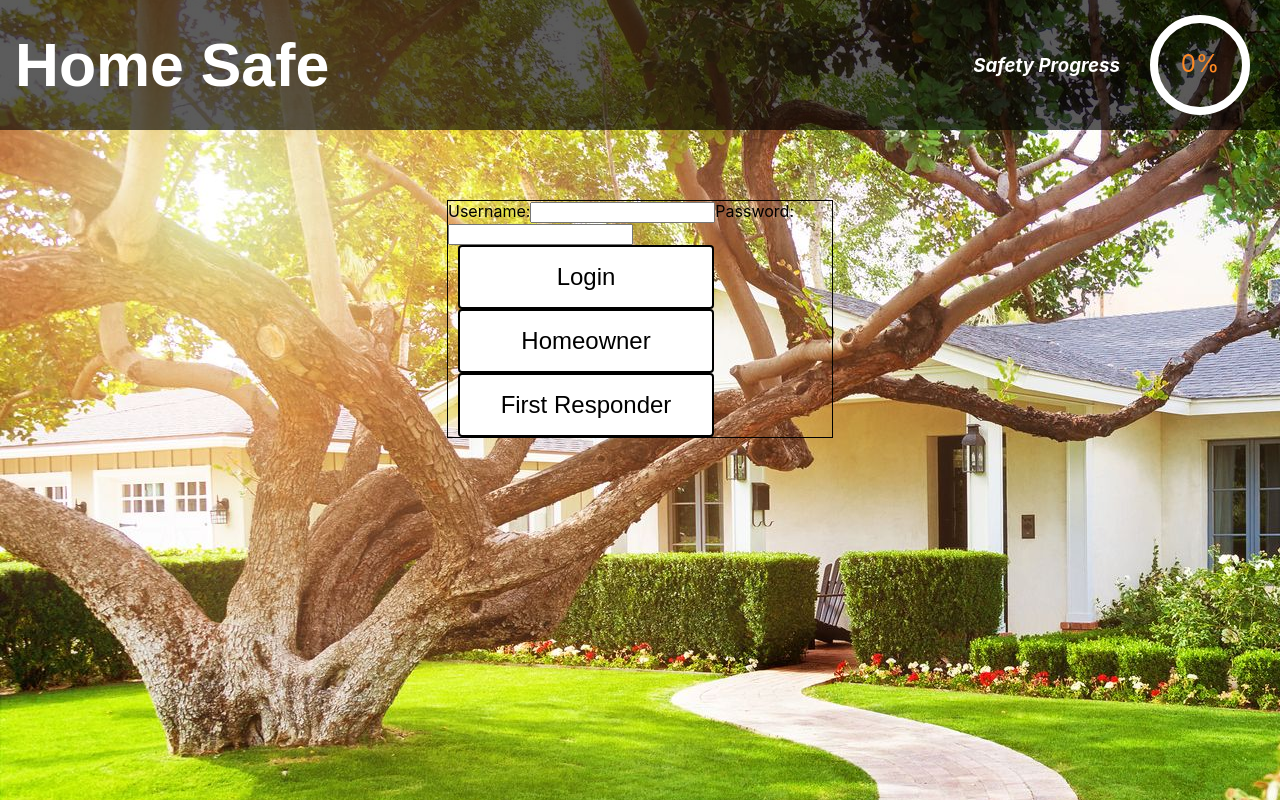
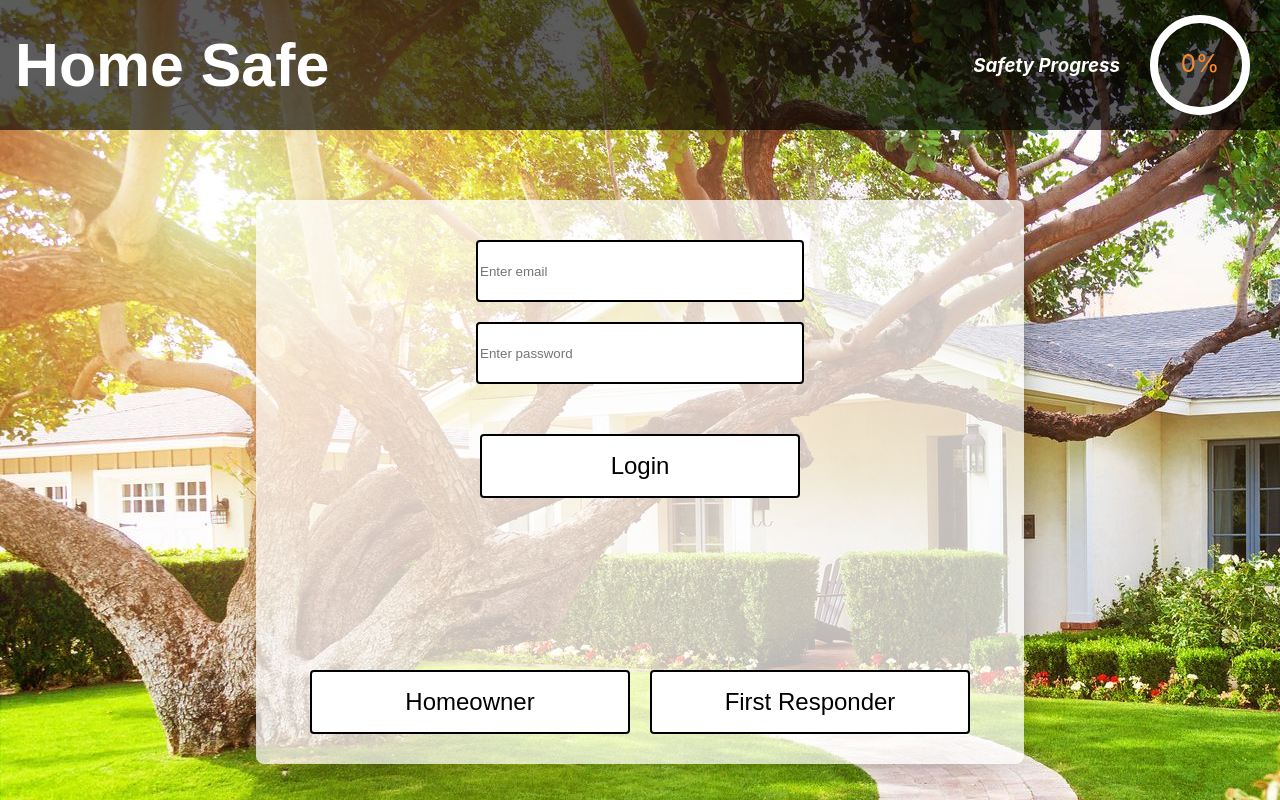
Before and after one commit to baldm0mma/home-safe, a React (Create React App) app: page / in a window 1280 px wide. Built offline with nearby package versions, Linux system fonts and the light colour scheme; a web font is replaced by a local one.

Commit message:
Add login screen styling

```diff
--- a/src/Components/Login/Login.js
+++ b/src/Components/Login/Login.js
@@ -1,5 +1,6 @@
 import React from "react";
 import { Link } from "react-router-dom";
+import "./Login.scss";
 
 export class Login extends React.Component {
   state = {
@@ -9,20 +10,12 @@ export class Login extends React.Component {
 
   render() {
     return (
-      <section>
-        <form>
-          <label>
-            Username:
-            <input type="text" name="username" />
-          </label>
-          <label>
-            Password:
-            <input type="password" name="password" />
-          </label>
+      <section className="login">
+        <form className="login-form">
+          <input className="login-input" type="text" name="username" placeholder="Enter email" />
+          <input className="login-input" type="password" name="password" placeholder="Enter password" />
           <Link to="/checklist">
-            <button>
-              Login
-            </button>
+            <button className="login-button">Login</button>
           </Link>
         </form>
       </section>
--- a/src/Components/Login/Login.scss
+++ b/src/Components/Login/Login.scss
@@ -0,0 +1,29 @@
+.login {
+  display: flex;
+  flex-direction: column;
+  align-items: center;
+  height: 50vh;
+}
+
+.login-form {
+  display: flex;
+  flex-direction: column;
+  align-items: center;
+}
+
+.login-button {
+  margin-top: 40px;
+  width: 25vw;
+  &:hover {
+    cursor: pointer;
+    opacity: .6;
+  }
+}
+
+.login-input {
+  height: 7vh;
+  border-radius: 4px;
+  width: 25vw;
+  border: solid black 2px;
+  margin: 10px;
+}
--- a/src/Components/LoginScreen/LoginScreen.js
+++ b/src/Components/LoginScreen/LoginScreen.js
@@ -16,11 +16,11 @@ export class LoginScreen extends Component {
     return (
       <div className='loginScreen-container'>
         <Login></Login>
-        <nav>
-          <button onClick={() => this.toggleUser('homeowner')}>
+        <nav className="nav-wrapper">
+          <button className="login-button" onClick={() => this.toggleUser('homeowner')}>
             Homeowner
           </button>
-          <button onClick={() => this.toggleUser('firstResponder')}>
+          <button className="login-button" onClick={() => this.toggleUser('firstResponder')}>
             First Responder
           </button>
         </nav>
--- a/src/Components/LoginScreen/LoginScreen.scss
+++ b/src/Components/LoginScreen/LoginScreen.scss
@@ -1,5 +1,14 @@
 .loginScreen-container {
   margin-top: 200px;
   width: 30%;
-  border: 1px solid black;
+  border-radius: 8px;
+  box-shadow: 10px 10px 40px -28px rgba(0,0,0,0.75);
+  background: rgba(255, 255, 255, 0.719);
+  padding: 30px 0px;
+  width: 60vw;
 }
+
+.nav-wrapper {
+  display: flex;
+  justify-content: center;
+}
--- a/src/Containers/PreIncidentQuestions/PreIncidentQuestions.scss
+++ b/src/Containers/PreIncidentQuestions/PreIncidentQuestions.scss
@@ -22,7 +22,7 @@
   padding: 30px 0px;
 }
 
-p {
+.question-text {
   font-size: 2.2rem;
   font-weight: 700;
   text-align: center;
@@ -45,7 +45,6 @@ button {
 
 .yes-button {
   outline-color: #2CCC71;
-  // opacity: .8;
   box-shadow: 10px 10px 40px -28px rgba(0,0,0,0.75);
   &:hover {
     border-color: #2CCC71;
@@ -55,7 +54,6 @@ button {
 
 .no-button {
   outline-color: #cc3c2c;
-  // opacity: .8;
   box-shadow: 10px 10px 40px -28px rgba(0,0,0,0.75);
   &:hover {
     border-color: #cc3c2c;
--- a/src/Containers/PreIncidentQuestions/PreIncidentQuestionsBoolean.js
+++ b/src/Containers/PreIncidentQuestions/PreIncidentQuestionsBoolean.js
@@ -16,7 +16,7 @@ export class PreIncidentQuestionsBoolean extends Component {
   render = () => {
     return (
       <article className="question-wrapper">
-        <p>{this.props.question}</p>
+        <p className="question-text">{this.props.question}</p>
         <div className="boolean-buttons-wrapper">
           <button
             className={`yes-button ${this.state.answer ? "green" : null}`}
--- a/src/Containers/PreIncidentQuestions/PreIncidentQuestionsCheckbox.js
+++ b/src/Containers/PreIncidentQuestions/PreIncidentQuestionsCheckbox.js
@@ -46,7 +46,7 @@ export class PreIncidentQuestionsCheckbox extends Component {
     const { id, question, buttonText } = this.props;
     return (
       <article key={id} className="question-wrapper">
-        <p>{question}</p>
+        <p className="question-text">{question}</p>
         <div className="checkboxes-wrapper">{this.createCheckboxes()}</div>
         <button className="next-button" onClick={this.handleSubmit}>
           {buttonText}
--- a/src/Containers/PreIncidentQuestions/PreIncidentQuestionsNumber.js
+++ b/src/Containers/PreIncidentQuestions/PreIncidentQuestionsNumber.js
@@ -21,7 +21,7 @@ export class PreIncidentQuestionsNumber extends Component {
   render = () => {
     return (
       <article className="question-wrapper">
-        <p>{this.props.question}</p>
+        <p className="question-text">{this.props.question}</p>
         <input
           className="input-field"
           type="text"
--- a/src/Containers/PreIncidentQuestions/PreIncidentQuestionsRadio.js
+++ b/src/Containers/PreIncidentQuestions/PreIncidentQuestionsRadio.js
@@ -26,7 +26,7 @@ export class PreIncidentQuestionsRadio extends Component {
   render = () => {
     return (
       <article className="question-wrapper">
-        <p>{this.props.question}</p>
+        <p className="question-text">{this.props.question}</p>
         <select onChange={this.handleChange} value={this.state.answer}>
           {this.displayOptions()};
         </select>
```
Also changed, not shown: src/Components/Summary/Summary.js (line endings or trailing spaces).
